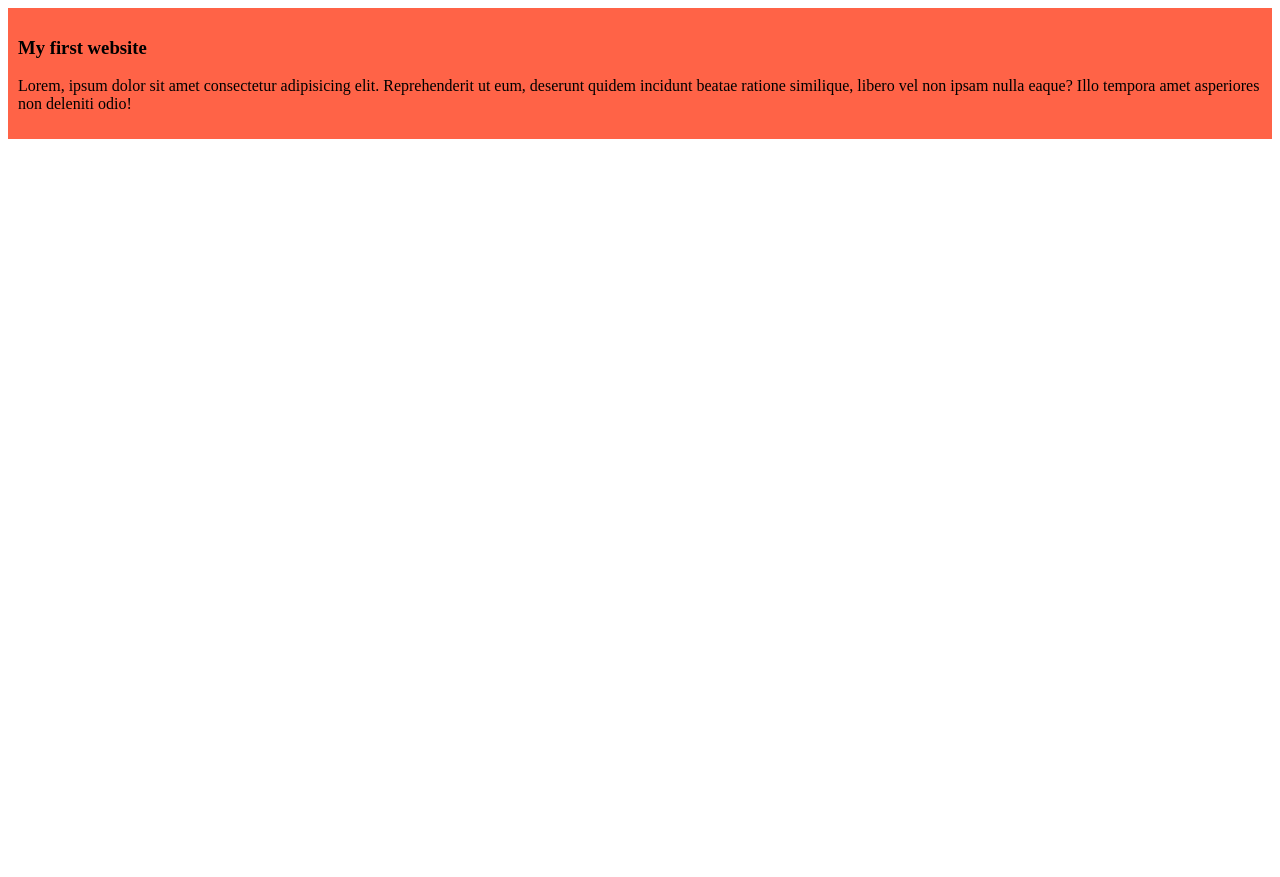
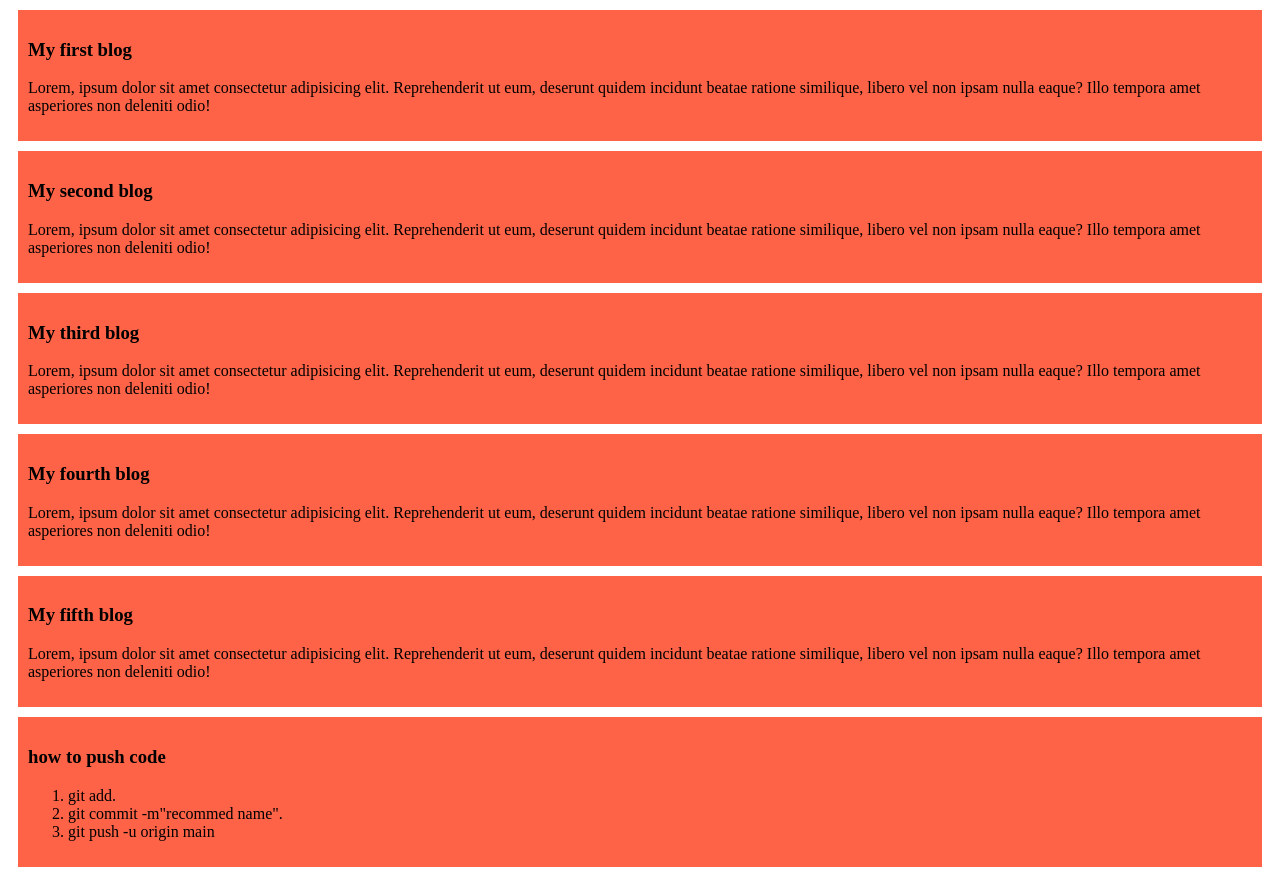
Before and after one commit to manikcmt/my-simple-website-repo, a plain HTML site: page index.html in a window 1280 px wide. Before the commit the page ends 800 px from the top, so only its background shows below. Drawn offline with Linux system fonts and the light colour scheme.

Commit message:
added second blog

```diff
--- a/index.html
+++ b/index.html
@@ -8,9 +8,32 @@
 </head>
 <body>
     <div>
-        <h3>My first website</h3>
+        <h3>My first blog</h3>
         <p>Lorem, ipsum dolor sit amet consectetur adipisicing elit. Reprehenderit ut eum, deserunt quidem incidunt beatae ratione similique, libero vel non ipsam nulla eaque? Illo tempora amet asperiores non deleniti odio!</p>
-
+    </div>
+    <div>
+        <h3>My second blog</h3>
+        <p>Lorem, ipsum dolor sit amet consectetur adipisicing elit. Reprehenderit ut eum, deserunt quidem incidunt beatae ratione similique, libero vel non ipsam nulla eaque? Illo tempora amet asperiores non deleniti odio!</p>
+    </div>
+    <div>
+        <h3>My third blog</h3>
+        <p>Lorem, ipsum dolor sit amet consectetur adipisicing elit. Reprehenderit ut eum, deserunt quidem incidunt beatae ratione similique, libero vel non ipsam nulla eaque? Illo tempora amet asperiores non deleniti odio!</p>
+    </div>
+    <div>
+        <h3>My fourth blog</h3>
+        <p>Lorem, ipsum dolor sit amet consectetur adipisicing elit. Reprehenderit ut eum, deserunt quidem incidunt beatae ratione similique, libero vel non ipsam nulla eaque? Illo tempora amet asperiores non deleniti odio!</p>
+    </div>
+    <div>
+        <h3>My fifth blog</h3>
+        <p>Lorem, ipsum dolor sit amet consectetur adipisicing elit. Reprehenderit ut eum, deserunt quidem incidunt beatae ratione similique, libero vel non ipsam nulla eaque? Illo tempora amet asperiores non deleniti odio!</p>
+    </div>
+    <div>
+        <h3> how to push code</h3>
+        <ol>
+            <li>git add.</li>
+            <li>git commit -m"recommed name".</li>
+            <li>git push -u origin main</li>
+        </ol>
     </div>
 
 </body>
--- a/styles.css/blog.css
+++ b/styles.css/blog.css
@@ -1,4 +1,5 @@
 div{
     background-color: tomato;
     padding: 10px;
+    margin: 10px;
 }
```
